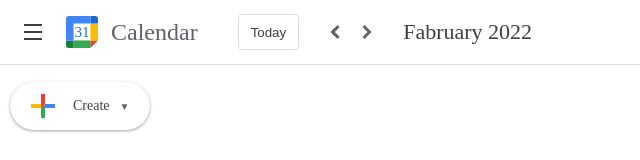
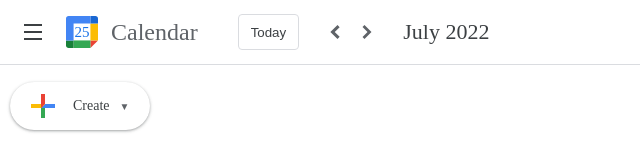
Before and after one commit to tochynskyi/calendar, a React (Create React App) app: page / in a window 1280 px wide. Shown: the top 160 px of the page, without its empty margins (0-640 px from the left). Built offline with nearby package versions, Linux system fonts and the light colour scheme.

Commit message:
add new features

```diff
--- a/src/App.tsx
+++ b/src/App.tsx
@@ -7,9 +7,10 @@ import { currentDate } from "./store/reducers/calendarSlice";
 
 const App: FC = () => {
 	const dispatch = useAppDispatch()
+	const {daysMatrix} = useAppSelector(state => state.calendarSlice)
 
 	useEffect(() => {
-		dispatch(currentDate(getDate()))
+		!daysMatrix.length && dispatch(currentDate(getDate(6)))
 	}, [])
 
   return (
--- a/src/components/Navbar/Navbar.tsx
+++ b/src/components/Navbar/Navbar.tsx
@@ -1,9 +1,18 @@
 import React, { FC } from "react";
 import { ReactComponent as Logo } from "../../assets/logo.svg";
+import { useAppDispatch, useAppSelector } from "../../hooks/redux";
+import { currentDate } from "../../store/reducers/calendarSlice";
+import { getDate } from "../../utils/getDate";
 import Arrows from "../Arrows/Arrows";
 import styles from "./Navbar.module.scss";
 
 const Navbar: FC = () => {
+  const dispatch = useAppDispatch();
+  const { currentMonthYear } = useAppSelector((state) => state.calendarSlice);
+
+  const todayHandler = () => {
+    dispatch(currentDate(getDate()));
+  };
   return (
     <div className={styles.navbar}>
       <div className={styles.navbar__menu}>
@@ -12,16 +21,22 @@ const Navbar: FC = () => {
         </div>
         <div className={styles.navbar__logo}>
           <Logo className={styles.navbar__img} />
-          31
+          {currentMonthYear.day}
         </div>
         <div className={styles.navbar__title}>Calendar</div>
         <div className={styles.navbar__controlPanel}>
-          <button type="button" className={styles.navbar__button}>
+          <button
+            type="button"
+            onClick={todayHandler}
+            className={styles.navbar__button}
+          >
             Today
           </button>
           <Arrows />
         </div>
-        <div className={styles.navbar__currentDate}>Fabruary 2022</div>
+        <div
+          className={styles.navbar__currentDate}
+        >{`${currentMonthYear.month} ${currentMonthYear.year}`}</div>
       </div>
     </div>
   );
--- a/src/components/Sidebar/SmallCalendar/SmallCalendar.tsx
+++ b/src/components/Sidebar/SmallCalendar/SmallCalendar.tsx
@@ -1,18 +1,21 @@
-import React, { FC, useEffect } from 'react'
-import { useAppSelector } from '../../../hooks/redux'
-import style from './SmallCalendar.module.scss'
+import React, { FC, useEffect } from "react";
+import { useAppSelector } from "../../../hooks/redux";
+import style from "./SmallCalendar.module.scss";
 
-const SmallCalendar:FC = () => {
-	const {year, month, daysMatrix} = useAppSelector(state => state.calendarSlice)
+const SmallCalendar: FC = () => {
+  const { daysMatrix, currentMonthYear } = useAppSelector(
+    (state) => state.calendarSlice
+  );
 
-
-	console.log(year, month, daysMatrix);
+  console.log(daysMatrix, currentMonthYear);
 
   return (
-	 <div className={style.calendar__wrapper}>
-		 <div className={style.calendar__header}></div>
-	 </div>
-  )
-}
+    <div className={style.calendar__wrapper}>
+      <div className={style.calendar__header}>
 
-export default SmallCalendar
+		</div>
+    </div>
+  );
+};
+
+export default SmallCalendar;
--- a/src/interfaces/IDate.ts
+++ b/src/interfaces/IDate.ts
@@ -1,6 +1,5 @@
-
 export interface IDate {
 	year: number,
-	month: number,
-	daysMatrix: any[]
+	month: string,
+	day: number
 }
--- a/src/store/reducers/calendarSlice.ts
+++ b/src/store/reducers/calendarSlice.ts
@@ -1,31 +1,33 @@
 import { createSlice, PayloadAction } from "@reduxjs/toolkit";
 import { IDate } from "../../interfaces/IDate";
 
-
-const initialState: IDate = {
-	year: 0,
-	month: 0,
-	daysMatrix: []
+interface CalendarState {
+  daysMatrix: IDate[][];
+  currentMonthYear: IDate
 }
 
+const initialState: CalendarState = {
+  daysMatrix: [],
+  currentMonthYear: {
+	  month: '',
+	  year: 0,
+	  day: 0
+  }
+};
+
 const calendarSlice = createSlice({
-	name: 'calendar',
-	initialState,
-	reducers: {
-		prevMonth() {
+  name: "calendar",
+  initialState,
+  reducers: {
+    prevMonth() {},
+    nextMonth() {},
+    currentDate(state, action: PayloadAction<any>) {
+		const {currMonthYear, daysMatrix} = action.payload
+      state.daysMatrix.push(daysMatrix);
+		state.currentMonthYear = currMonthYear
+    },
+  },
+});
 
-		},
-		nextMonth() {
-
-		},
-		currentDate(state, action: PayloadAction<IDate>) {
-			const {year, month, daysMatrix} = action.payload
-			state.year = year
-			state.month = month
-			state.daysMatrix = daysMatrix
-		},
-	}
-})
-
-export default calendarSlice.reducer
-export const {prevMonth, nextMonth, currentDate} = calendarSlice.actions
+export default calendarSlice.reducer;
+export const { prevMonth, nextMonth, currentDate } = calendarSlice.actions;
--- a/src/utils/getDate.ts
+++ b/src/utils/getDate.ts
@@ -1,4 +1,5 @@
 import dayjs from "dayjs";
+import { IDate } from "../interfaces/IDate";
 
 export function getDate(month = dayjs().month()) {
   month = Math.floor(month);
@@ -6,11 +7,30 @@ export function getDate(month = dayjs().month()) {
   const firstDayOfTheMonth = dayjs(new Date(year, month, 1)).day();
   let currentMonthCount = 0 - firstDayOfTheMonth;
 
-	const daysMatrix = Array(5).fill([]).map(() => {
-	  return Array(7).fill(null).map(() => {
+  const date = (type: string) =>
+    dayjs(new Date(year, month, currentMonthCount)).format(type);
+
+  const daysMatrix: IDate[][] = Array(6)
+    .fill([])
+    .map(() => {
+      return Array(7)
+        .fill(null)
+        .map(() => {
           currentMonthCount++;
-		 return dayjs(new Date(year, month, currentMonthCount));
+          return {
+            year: +date("YYYY"),
+            month: date("MMMM"),
+            day: +date("D"),
+          };
         });
     });
-	return {year, month, daysMatrix};
+  const getMonthYear = (type: string) =>
+    dayjs(new Date(year, month)).format(type);
+
+  const currMonthYear: IDate = {
+    month: getMonthYear("MMMM"),
+    year: +getMonthYear("YYYY"),
+	 day: +dayjs().format('D')
+  };
+  return { daysMatrix, currMonthYear };
 }
```
Lines whose indentation alone changed are shown as unchanged.
